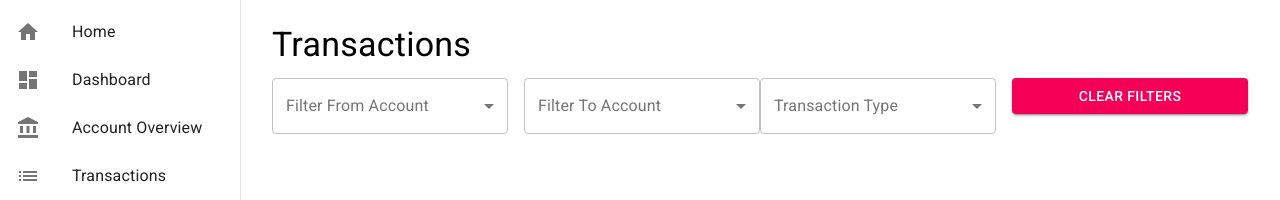
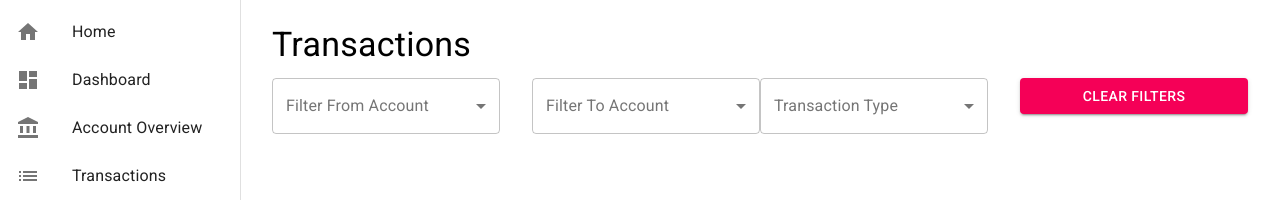
Before and after one commit to NICANORKYAMBA/bank-system, a React (Create React App) app in the folder frontend/: page /transactions in a window 1280 px wide. Shown: the top 200 px of the page. Built offline with nearby package versions, Linux system fonts and the light colour scheme.

Commit message:
Spaced fielter fields

```diff
--- a/frontend/src/pages/Transactions.js
+++ b/frontend/src/pages/Transactions.js
@@ -178,10 +178,14 @@ const Transactions = () => {
         Transactions
       </Typography>
       <Box display='flex' justifyContent='space-between' mb={2}>
-        <Grid container spacing={2}>
+        <Grid container spacing={4}>
           <Grid item xs={12} sm={6}>
             <FormControl variant='outlined' fullWidth>
-              <InputLabel id='filter-from-account-label'>Filter From Account</InputLabel>
+              <InputLabel
+                id='filter-from-account-label'
+              >
+                Filter From Account
+              </InputLabel>
               <Select
                 labelId='filter-from-account-label'
                 id='filter-from-account-select'
@@ -208,7 +212,8 @@ const Transactions = () => {
           <Grid item xs={12} sm={6}>
             <FormControl variant='outlined' fullWidth>
               <InputLabel
-                id='filter-to-account-label'>
+                id='filter-to-account-label'
+              >
                 Filter To Account
               </InputLabel>
               <Select
@@ -235,11 +240,12 @@ const Transactions = () => {
             </FormControl>
           </Grid>
         </Grid>
-        <Grid container spacing={2}>
+        <Grid container spacing={4}>
           <Grid item xs={12} sm={6}>
             <FormControl variant='outlined' fullWidth>
               <InputLabel
-                id='filter-transaction-type-label'>
+                id='filter-transaction-type-label'
+              >
                 Transaction Type
               </InputLabel>
               <Select
```
